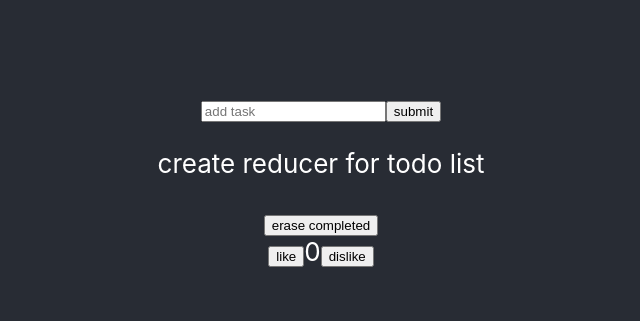
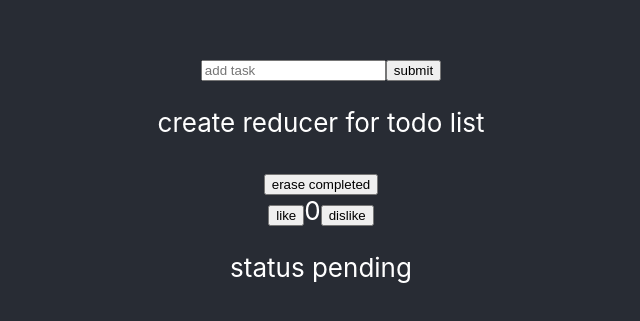
Before and after one commit to Istott/useReducer-playground, a React (Create React App) app in the folder todo/: page / in a window 1280 px wide. Shown: the part 221-542 px from the top of the page, without its empty margins (319-959 px from the left). Built offline with nearby package versions, Linux system fonts and the light colour scheme.

Commit message:
added message to count reducer

```diff
--- a/todo/src/App.css
+++ b/todo/src/App.css
@@ -28,3 +28,7 @@
 .item.completed {
   text-decoration: line-through darkred;
 }
+
+.status {
+  color: white
+}
--- a/todo/src/App.js
+++ b/todo/src/App.js
@@ -1,4 +1,4 @@
-import React, {useState, useReducer} from 'react';
+import React, {useState, useReducer, useEffect} from 'react';
 import './App.css';
 
 const ACTIONS = {
@@ -6,7 +6,8 @@ const ACTIONS = {
   DECREMENT: 'decrement',
   ADD_TASK: 'add_task',
   TOGGLE_COMPLETED: 'toggle_completed',
-  CLEAR_COMPLETED: 'clear_completed'
+  CLEAR_COMPLETED: 'clear_completed',
+  STATUS: 'status',
 }
 
 
@@ -14,16 +15,28 @@ const ACTIONS = {
 const countReducer = (counter, action) => {
   switch (action.type) {
     case ACTIONS.INCREMENT:
-      return { count: counter.count + 1 }
+      return action.payload
     case ACTIONS.DECREMENT:
       return { count: counter.count - 1 }
+    case ACTIONS.STATUS:
+      if(counter.count > 1) {
+        return {
+          ...counter,
+          message: 'winning'
+        }
+      } else if (counter.count < 0) {
+        return { ...counter, message: 'losing'}
+      } else {
+        return { ...counter, message: 'status pending'}
+      }
     default:
       return counter
   }
 }
 
 const initialCount = {
-  count: 0
+  count: 0,
+  message: 'status pending'
 };
 
 
@@ -62,16 +75,30 @@ function App() {
   const [task, setDispatch] = useReducer(todoReducer, initialTaskList);
   const [counter, dispatch] = useReducer(countReducer, initialCount);
   const [item, setItem] = useState('');
+  // const [status, setStatus] = useState('')
 
   console.log(task)
 
+  useEffect(() => {
+    dispatch({
+      type: ACTIONS.STATUS
+    })
+  }, [counter.count]);
+
   const increment = () => {
-    dispatch({ type: ACTIONS.INCREMENT })
+    dispatch({
+      type: ACTIONS.INCREMENT,
+      payload: {
+        count: counter.count + 1
+      }
+    })
   }
 
   const decrement = () => {
-    dispatch({ type: ACTIONS.DECREMENT })
+    dispatch({
+      type: ACTIONS.DECREMENT })
   }
+
 
   const addTask = (e) => {
     e.preventDefault();
@@ -144,6 +171,9 @@ function App() {
           <span>{counter.count}</span>
           <button onClick={decrement} >dislike</button>
         </div>
+        <div className="status">
+          <p>{counter.message}</p>
+        </div>
       </header>
     </div>
   );
```
